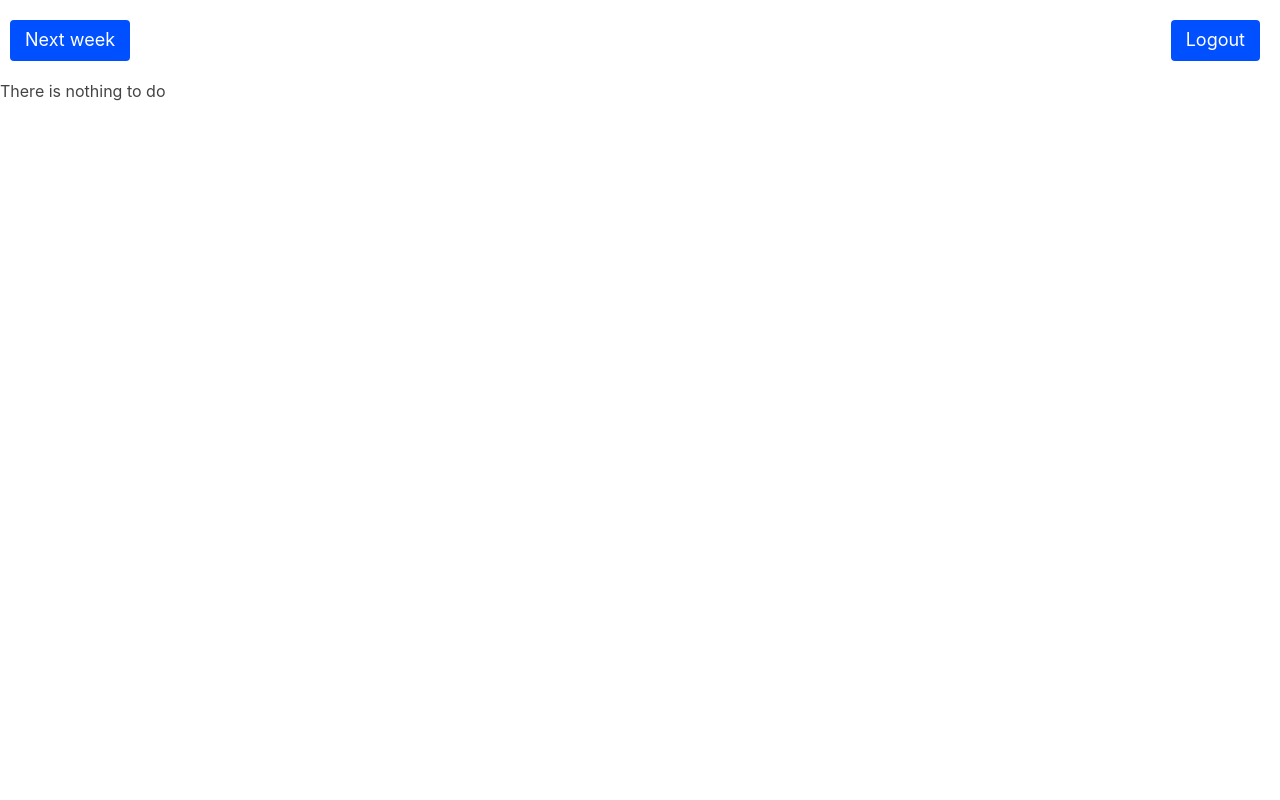
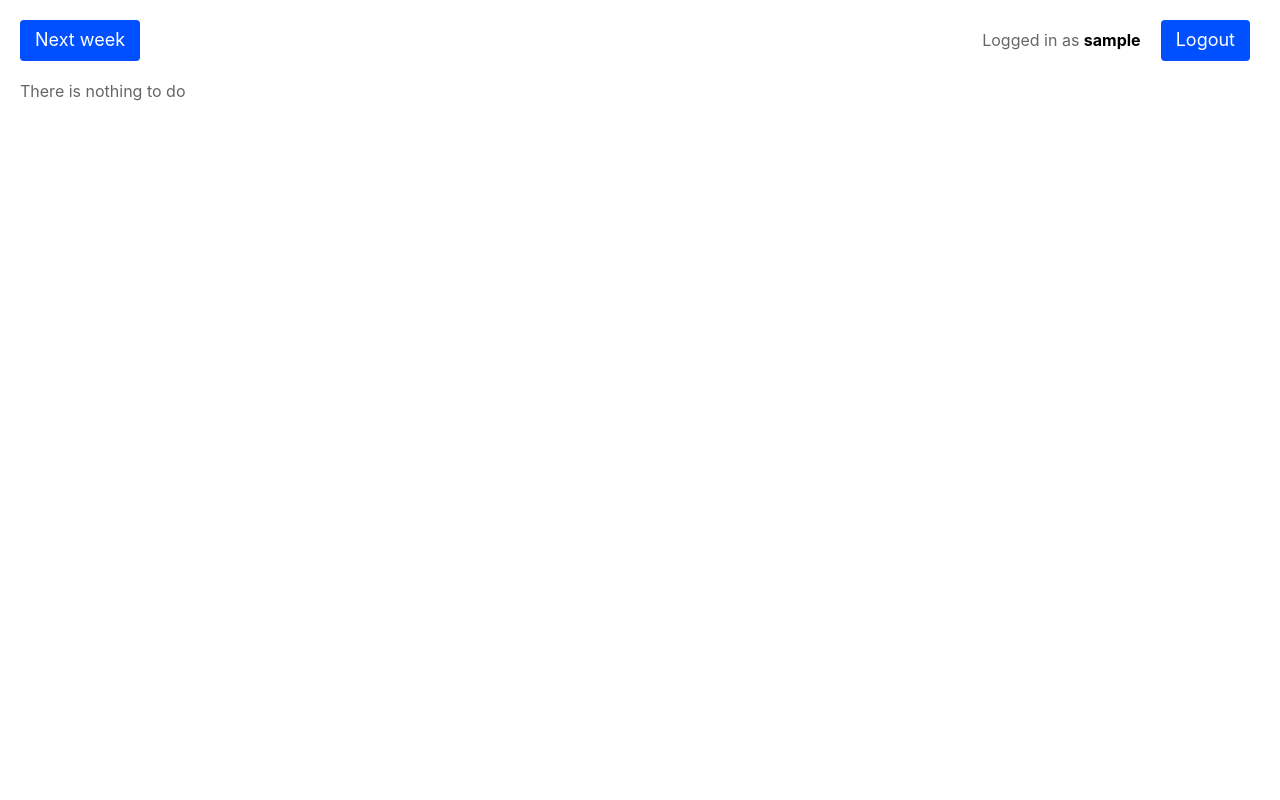
Before and after one commit to tchayen/schedule_planner, a Django app: template planner/templates/planner/index.html in a window 1280 px wide. Run offline with Django 3.2, Linux system fonts and the light colour scheme; the template is opened without the code that fills it, so the values that code supplies are empty; the visitor is signed in with stand-in values (Sample User, id 1); parts of the project's set-up code (start-up, migrations or seed data) failed here and were passed over.

Commit message:
Add login utilities to the home page

```diff
--- a/planner/templates/base.html
+++ b/planner/templates/base.html
@@ -9,7 +9,7 @@
             body {
                 font-size: 16px;
                 line-height: 1.3em;
-                color: #444;
+                color: #666;
                 font-family: -apple-system, BlinkMacSystemFont, "Segoe UI", Roboto, Helvetica, Arial, sans-serif, "Apple Color Emoji", "Segoe UI Emoji", "Segoe UI Symbol";
             }
 
@@ -27,7 +27,7 @@
                 display: flex;
                 justify-content: space-between;
                 margin: 20px 0;
-                padding: 0 10px;
+                padding: 0 20px;
             }
 
             .button {
--- a/planner/templates/planner/index.html
+++ b/planner/templates/planner/index.html
@@ -6,6 +6,28 @@
     .calendar {
         display: flex;
         margin: 0 10px;
+    }
+
+    p {
+        margin: 0 20px;
+    }
+
+    strong {
+        color: #000;
+        font-weight: 700;
+    }
+
+    em {
+        font-style: italic;
+    }
+
+    span {
+        margin: 0 20px;
+    }
+
+    .username-and-logout {
+        display: flex;
+        align-items: center;
     }
 
     .day {
@@ -50,11 +72,15 @@
     <div class="navigation">
         <a href="#" class="button">Next week</a>
         {% if user.is_authenticated %}
+            <div class="username-and-logout">
+                <span>Logged in as <strong>{{ user.get_username }}</strong></span>
                 <a href="{% url 'logout' %}" class="button">Logout</a>
+            </div>
         {% else %}
             <a href="{% url 'login' %}" class="button">Login</a>
         {% endif %}
     </div>
+    {% if user.is_authenticated %}
         {% if days %}
         <div class="calendar">
             {% for day in days %}
@@ -75,5 +101,8 @@
         {% else %}
             <p>There is nothing to do</p>
         {% endif %}
+    {% else %}
+        <p>Log in to see your plan</p>
+    {% endif %}
 </div>
 {% endblock %}
```
Lines whose indentation alone changed are shown as unchanged.
